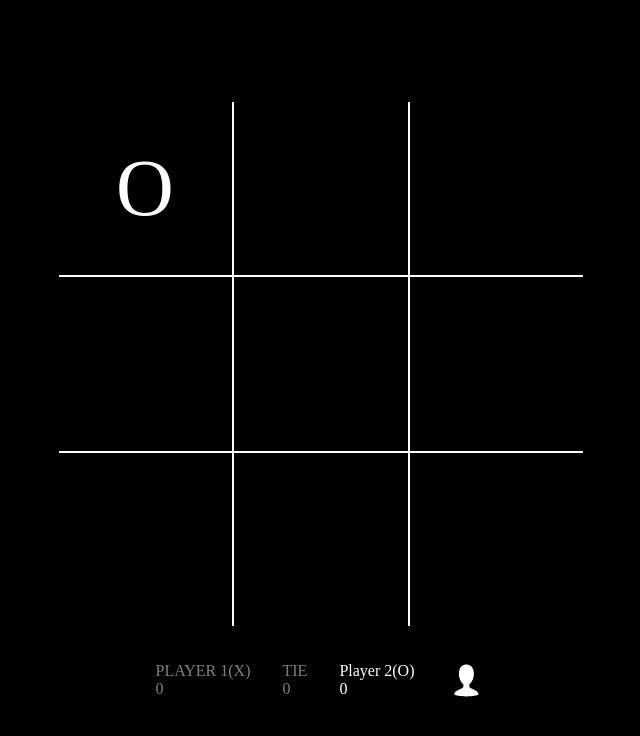
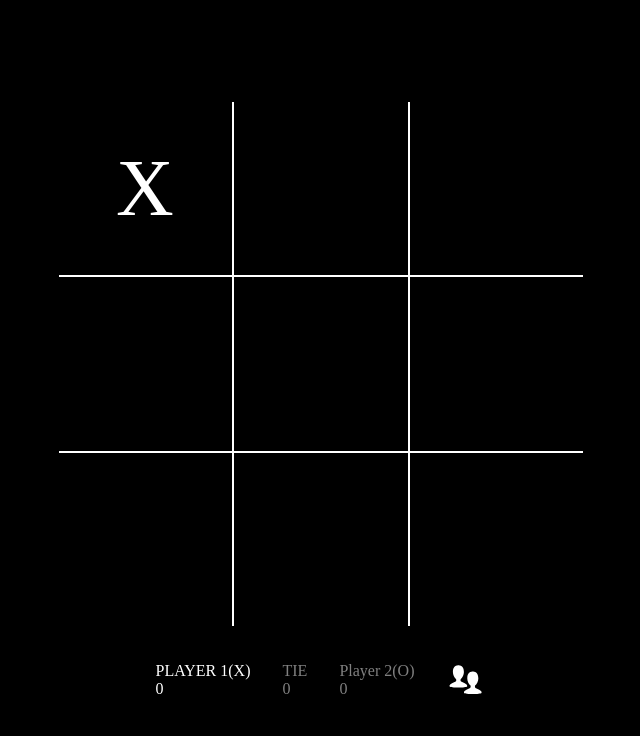
Before and after one commit to darshanCommits/ticTacToe, a plain HTML site: page index.html in a window 1280 px wide. Both pictures are taken after a click on the element 463 px from the left and 188 px from the top of the page. Shown: the whole page, without its empty margins (319-959 px from the left). Drawn offline with Linux system fonts and the light colour scheme.

Commit message:
bug fixes

```diff
--- a/app.js
+++ b/app.js
@@ -1,12 +1,58 @@
-const feature = features();
-const game1 = board();
-// const gameBoard = game1.getGameBoard();
 const $grid = document.querySelector("#game__grid");
 const $footer = document.querySelector("footer");
+const feature = features();
+const boardFn = board();
 
-feature.render($grid);
+// global event listener
 
-// Tic Tac Toe game
+document.addEventListener("DOMContentLoaded", () => {
+	feature.render($grid, 3);
+	startGame().newGame();
+});
+
+function startGame() {
+	let gameBoard, noOfMove; //to be updated in the newGame function
+	const newGame = () => {
+		gameBoard = boardFn.getGameBoard();
+		feature.resetGrid($grid);
+		noOfMove = 1;
+
+		[...$grid.children].forEach(child => {
+			child.addEventListener("click", registerManualMoves, { once: true });
+		});
+	};
+
+	const whichMove = move => (move % 2 ? "X" : "O");
+
+	const applyMove = (row, col, currentMove, target) => {
+		target.innerText = currentMove;
+		boardFn.setMove(gameBoard, row, col, currentMove);
+		target.classList.add("changed");
+	};
+
+	const winnerFound = winner => {
+		feature.updateScore(winner);
+		setTimeout(newGame, 600);
+		feature.playerWon($grid);
+	};
+
+	const registerManualMoves = e => {
+		feature.highlightPlayer($footer, noOfMove);
+		const move = whichMove(noOfMove++);
+		console.log(move);
+		const target = e.target.closest(".game__child"); //finds the clicked box
+		const [row, col] = [target.dataset.row, target.dataset.column]; //determines the row and column in the array board
+
+		if (!target.classList.contains("changed")) applyMove(row, col, move, target);
+
+		const winner = getWinner(gameBoard);
+		if (winner) winnerFound(winner, $grid);
+	};
+
+	return {
+		newGame,
+	};
+}
 
 function board() {
 	const getGameBoard = () => [[], [], []]; // returns the gameBoard
@@ -32,7 +78,7 @@ function getWinner(currentBoard) {
 		for (let i = 0; i < 3; i++) {
 			let row = [];
 
-			for (let j = 0; j < 3; j++) row.push(game1.getMove(currentBoard, i, j));
+			for (let j = 0; j < 3; j++) row.push(boardFn.getMove(currentBoard, i, j));
 
 			if (isWinner(row) !== null) return isWinner(row);
 		}
@@ -43,7 +89,7 @@ function getWinner(currentBoard) {
 		for (let i = 0; i < 3; i++) {
 			let col = [];
 
-			for (let j = 0; j < 3; j++) col.push(game1.getMove(currentBoard, j, i));
+			for (let j = 0; j < 3; j++) col.push(boardFn.getMove(currentBoard, j, i));
 
 			if (isWinner(col) !== null) return isWinner(col);
 		}
@@ -55,8 +101,8 @@ function getWinner(currentBoard) {
 		let diagonal2 = [];
 
 		for (let i = 0; i < 3; i++) {
-			diagonal1.push(game1.getMove(currentBoard, i, i));
-			diagonal2.push(game1.getMove(currentBoard, i, 2 - i));
+			diagonal1.push(boardFn.getMove(currentBoard, i, i));
+			diagonal2.push(boardFn.getMove(currentBoard, i, 2 - i));
 		}
 
 		return isWinner(diagonal1) || isWinner(diagonal2);
@@ -73,7 +119,7 @@ function getWinner(currentBoard) {
 
 		for (let i = 0; i < 3; i++) {
 			for (let j = 0; j < 3; j++)
-				if (game1.getMove(currentBoard, i, j) === "") return null;
+				if (boardFn.getMove(currentBoard, i, j) === "") return null;
 		}
 
 		return "Tied";
@@ -99,7 +145,7 @@ function features() {
 		});
 	};
 
-	const render = $grid => {
+	const render = ($grid, size) => {
 		const _createGameChild = (i, j) => {
 			const gridChildren = document.createElement("div");
 			gridChildren.classList.add("game__child");
@@ -111,14 +157,13 @@ function features() {
 
 		const fragment = document.createDocumentFragment();
 
-		for (let i = 0; i < 3; i++) {
-			for (let j = 0; j < 3; j++) {
+		for (let i = 0; i < size; i++) {
+			for (let j = 0; j < size; j++) {
 				const child = _createGameChild(i, j);
 				fragment.appendChild(child);
 			}
 		}
 		$grid.appendChild(fragment);
-		startGame().newGame();
 	};
 
 	const playerWon = $grid => {
@@ -132,7 +177,7 @@ function features() {
 		const player1 = $footer.children[0]; //HUMAN
 		const player2 = $footer.children[2]; //COULD BE AI
 
-		if (move % 2) addAndRemoveClass(player1, player2, "highlightPlayer");
+		if (move % 2) addAndRemoveClass(player1, player2, "highlight");
 		else addAndRemoveClass(player2, player1, "highlight");
 	};
 
@@ -151,44 +196,3 @@ function features() {
 		playerWon,
 	};
 }
-
-function startGame() {
-	let gameBoard, noOfMove; //to be updated in the newGame function
-	const newGame = () => {
-		gameBoard = game1.getGameBoard();
-		feature.resetGrid($grid);
-		noOfMove = 0;
-
-		[...$grid.children].forEach(child => {
-			child.addEventListener("click", registerMove, { once: true });
-		});
-	};
-
-	const registerMove = e => {
-		const whichMove = move => (move % 2 ? "X" : "O");
-
-		const target = e.target.closest(".game__child"); //finds the clicked box
-		const [row, col] = [target.dataset.row, target.dataset.column]; //determines the row and column in the array board
-
-		if (!target.classList.contains("changed")) {
-			target.innerText = whichMove(noOfMove);
-			game1.setMove(gameBoard, row, col, whichMove(noOfMove));
-			target.classList.add("changed");
-		}
-
-		feature.highlightPlayer($footer, noOfMove);
-
-		const winner = getWinner(gameBoard);
-		feature.updateScore(winner);
-
-		if (winner !== null) {
-			setTimeout(newGame, 600);
-			feature.playerWon($grid);
-		}
-		noOfMove++;
-	};
-
-	return {
-		newGame,
-	};
-}
--- a/index.html
+++ b/index.html
@@ -29,8 +29,8 @@
 
 			<svg xmlns="http://www.w3.org/2000/svg" viewBox="0 0 100 100" width="40px" >
 				<g fill="#fff">
-				<path class="p1" d="M49.947,90.991c0.693,0,1.41,0.02,2.104,0c13.547-0.201,26.439-1.723,28.775-3.945 c0.537-4.928,1.195-7.311-20.65-17.644c-3.107-1.742-1.465-8.492-1.465-8.492c6.578-4.969,11.096-16.463,11.096-25.676 c0-15.921-7.18-23.453-17.756-24.234h-2.104c-10.557,0.781-17.734,8.312-17.734,24.234c0,9.213,4.496,20.707,11.078,25.676 c0,0,1.641,6.75-1.449,8.492C19.979,79.735,20.635,82.118,21.176,87.046C23.51,89.269,36.402,90.79,49.947,90.991z"></path>
-				<!-- <path class="p2" d="M66.219,85h1.562c9.92-0.14,19.38-1.2,21.08-2.779c0.422-3.44,0.9-5.101-15.142-12.341 c-2.279-1.22-1.059-5.939-1.059-5.939c4.822-3.48,8.123-11.521,8.123-17.98c0-11.14-5.263-16.419-13.001-16.959h-1.562 c-7.738,0.54-13,5.799-13,16.959c0,6.46,3.301,14.5,8.121,17.98c0,0,1.221,4.719-1.059,5.939c-16.041,7.24-15.562,8.9-15.14,12.341 C46.84,83.8,56.301,84.86,66.219,85z M30.217,69h1.564c9.918-0.14,19.378-1.2,21.078-2.779c0.422-3.44,0.9-5.1-15.14-12.34 c-2.279-1.22-1.059-5.939-1.059-5.939c4.82-3.48,8.121-11.521,8.121-17.98c0-11.14-5.262-16.42-13-16.96h-1.564 c-7.738,0.54-13,5.8-13,16.96c0,6.459,3.301,14.5,8.121,17.98c0,0,1.221,4.72-1.059,5.939c-16.041,7.24-15.562,8.9-15.14,12.34 C10.839,67.8,20.299,68.86,30.217,69z"></path> -->
+				<!-- <path class="p1" d="M49.947,90.991c0.693,0,1.41,0.02,2.104,0c13.547-0.201,26.439-1.723,28.775-3.945 c0.537-4.928,1.195-7.311-20.65-17.644c-3.107-1.742-1.465-8.492-1.465-8.492c6.578-4.969,11.096-16.463,11.096-25.676 c0-15.921-7.18-23.453-17.756-24.234h-2.104c-10.557,0.781-17.734,8.312-17.734,24.234c0,9.213,4.496,20.707,11.078,25.676 c0,0,1.641,6.75-1.449,8.492C19.979,79.735,20.635,82.118,21.176,87.046C23.51,89.269,36.402,90.79,49.947,90.991z"></path> -->
+				<path class="p2" d="M66.219,85h1.562c9.92-0.14,19.38-1.2,21.08-2.779c0.422-3.44,0.9-5.101-15.142-12.341 c-2.279-1.22-1.059-5.939-1.059-5.939c4.822-3.48,8.123-11.521,8.123-17.98c0-11.14-5.263-16.419-13.001-16.959h-1.562 c-7.738,0.54-13,5.799-13,16.959c0,6.46,3.301,14.5,8.121,17.98c0,0,1.221,4.719-1.059,5.939c-16.041,7.24-15.562,8.9-15.14,12.341 C46.84,83.8,56.301,84.86,66.219,85z M30.217,69h1.564c9.918-0.14,19.378-1.2,21.078-2.779c0.422-3.44,0.9-5.1-15.14-12.34 c-2.279-1.22-1.059-5.939-1.059-5.939c4.82-3.48,8.121-11.521,8.121-17.98c0-11.14-5.262-16.42-13-16.96h-1.564 c-7.738,0.54-13,5.8-13,16.96c0,6.459,3.301,14.5,8.121,17.98c0,0,1.221,4.72-1.059,5.939c-16.041,7.24-15.562,8.9-15.14,12.34 C10.839,67.8,20.299,68.86,30.217,69z"></path>
 				</g>
 				</svg>
 		</footer>
--- a/styles.css
+++ b/styles.css
@@ -91,22 +91,11 @@ footer div:hover {
 }
 
 @keyframes blink-anim {
-	/* 0%,
-	40%,
-	80% {
-		font-size: 6rem;
-	}
-	20%,
-	60%,
-	100% {
-		font-size: 0rem;
-	} */
-
-	0%, 66% {
-		font-size: 6rem;
+	0%, 66.6% {
+		font-size: 5rem;
 	}
 
-	33%, 100% {
+	33.3%, 100% {
 		font-size: 0rem;
 	}
 }
```
